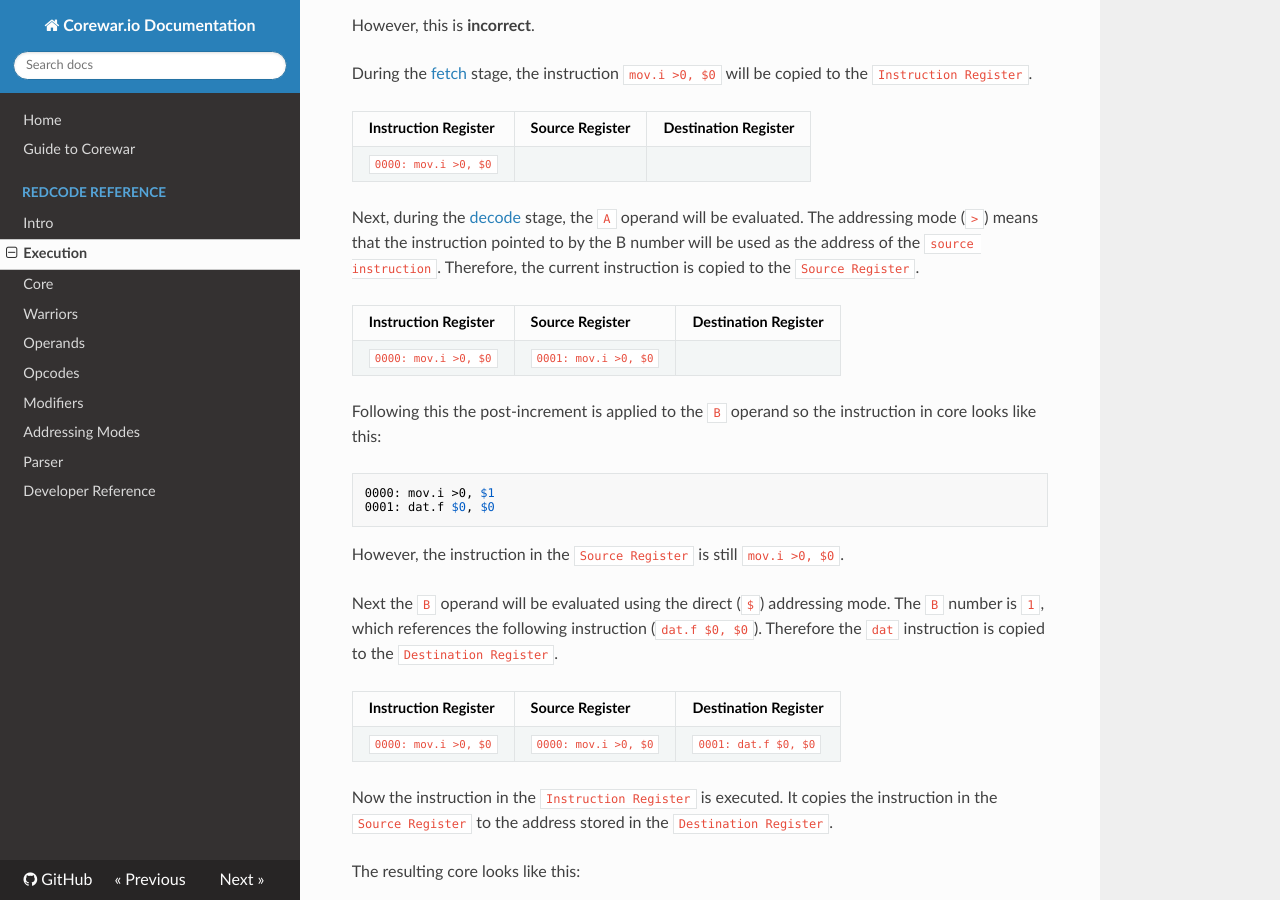
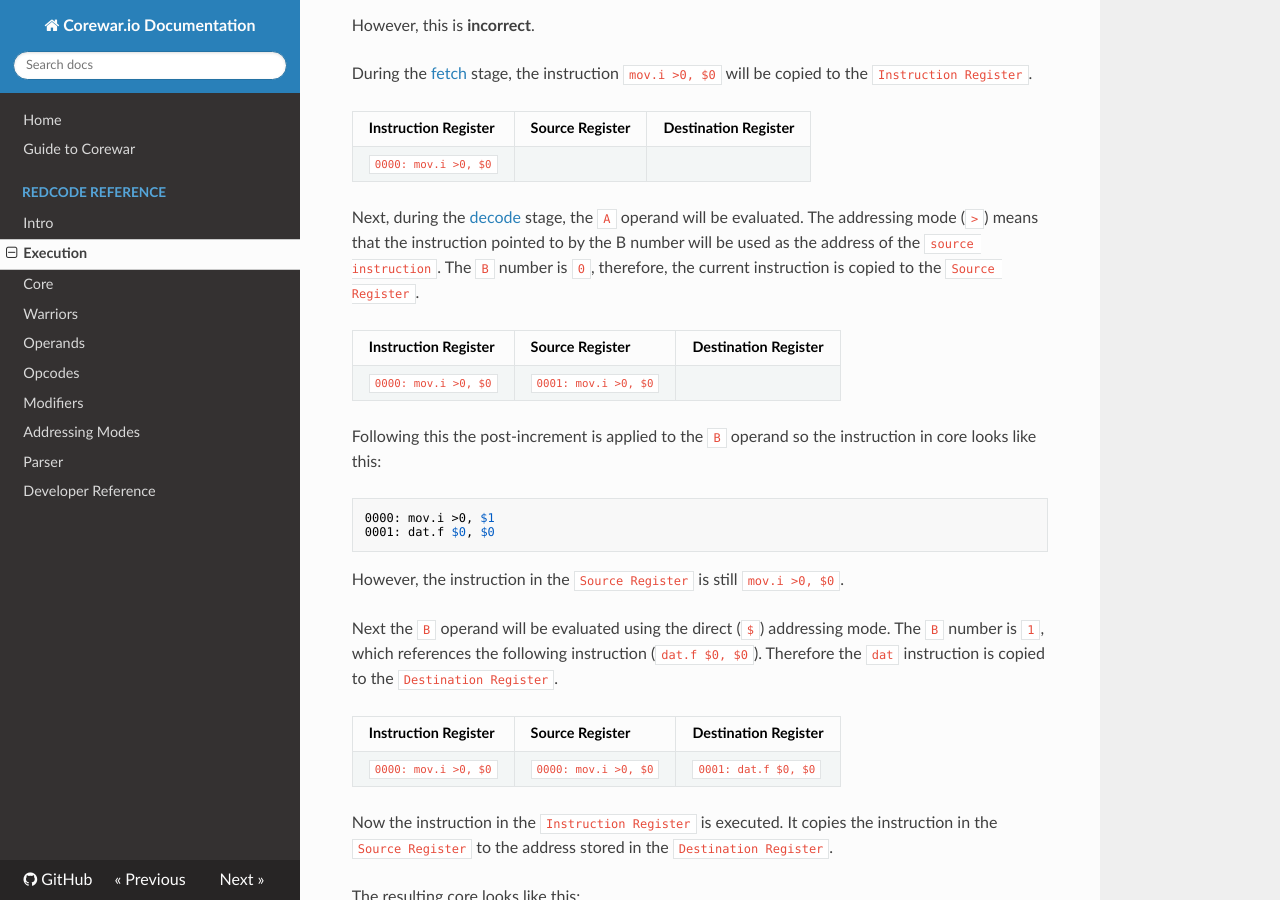
Before and after one commit to corewar/corewar.io, an MkDocs documentation site: the page built from docs/redcode/execution.md, in a window 1280 px wide and 900 px high, scrolled down 2527 px. Built offline with MkDocs 1.6.1, drawn with Linux system fonts in a browser that asks for light colours; nearby versions of some CDN libraries; old or Windows-style settings are respelled for this version of MkDocs.

Commit message:
Make explaination clearer

```diff
--- a/docs/redcode/execution.md
+++ b/docs/redcode/execution.md
@@ -88,7 +88,7 @@ During the [fetch](#fetch) stage, the instruction `mov.i >0, $0` will be copied
 |---|---|---|
 |`0000: mov.i >0, $0`| | |
 
-Next, during the [decode](#decode) stage, the `A` operand will be evaluated. The addressing mode (`>`) means that the instruction pointed to by the B number will be used as the address of the `source instruction`. Therefore, the current instruction is copied to the `Source Register`.
+Next, during the [decode](#decode) stage, the `A` operand will be evaluated. The addressing mode (`>`) means that the instruction pointed to by the B number will be used as the address of the `source instruction`. The `B` number is `0`, therefore, the current instruction is copied to the `Source Register`.
 
 |Instruction Register|Source Register|Destination Register|
 |---|---|---|
```
